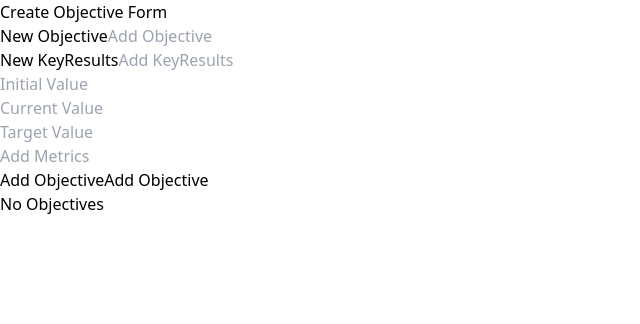
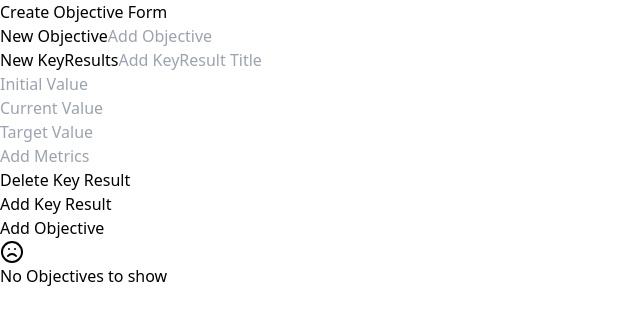
Before and after one commit to heetvadiya/OKRApplication, a React (Vite) app: page / in a window 1280 px wide. Shown: the top 324 px of the page, without its empty margins (0-640 px from the left). Built offline with nearby package versions, Linux system fonts and the light colour scheme.

Commit message:
[Add] OKRs adding

```diff
--- a/src/App.tsx
+++ b/src/App.tsx
@@ -1,95 +1,164 @@
 import {useState} from "react";
+import {Frown} from "lucide-react";
+
+type KeyResultType = {
+  title: string,
+  initialValue: number,
+  currentValue: number,
+  targetValue: number
+  metrics: string
+}
+
+type OKRType = {
+  objective: string
+  keyResults: KeyResultType[];
+}
+
 
 function App() {
-    const initialObjectives: string[] = [
-        // "Build a frontend devloper team",
-        // "Build a Backend devloper team",
-        // "Build a testing team",
-    ];
+  const newKeyResult: KeyResultType = {
+    title: "",
+    initialValue: 0,
+    currentValue: 0,
+    targetValue: 0,
+    metrics: "",
+  }
 
-    const [objectives, setObjectives] = useState<String[]>([]);
-    const [newObjective, setNewObjective] = useState<String>("");
+  const [newObjective, setNewObjective] = useState<string>("");
+  const [keyResults, setKeyResults] = useState<KeyResultType[]>([newKeyResult]);
+  const [okrs, setOkrs] = useState<OKRType[]>([]);
 
   function addObjective() {
-        setObjectives([...objectives, newObjective]);
+    let newOKR: OKRType = {
+      objective: newObjective,
+      keyResults: keyResults
+    }
+    setOkrs([...okrs, newOKR]);
+  }
+
+  function addNewKeyResult() {
+    setKeyResults([...keyResults, newKeyResult]);
   }
 
   return (
-        <>
-            <div className="mx-8 my-4">
-                <div className="border-black border-2 px-4 py-8 space-y-4">
-                    <p className="font-bold">Create Objective Form</p>
+    <div>
+      <div className="mx-8 my-4 flex flex-row">
+        <div className="border-black border-2 px-4 py-8 space-y-4 rounded-md">
+          <p className="font-bold text-3xl">Create Objective Form</p>
           <div className="space-y-4">
             <div className="space-x-4 max-w-2xl px-4">
               <label htmlFor="objective-input" className="ml-4">New Objective</label>
               <input
-                                className="w-full px-1 py-2 border border-amber-400 focus:border-none rounded-md focus:outline-0 focus:ring-blue-500 focus:ring-1 "
+                className="w-full px-1 py-2 border border-blue-400 focus:border-none rounded-md focus:outline-0 focus:ring-blue-500 focus:ring-1 "
                 type="text"
                 placeholder="Add Objective"
                 onChange={(e) => setNewObjective(e.target.value)}/>
             </div>
+
+            {
+              keyResults?.map((keyResult, index) => (
+                <>
+                  <div id="new-key-result" className="space-y-2 bg-gray-50 rounded-md py-2" key={index}>
                     <div className="space-x-4 max-w-2xl px-4">
                       <label htmlFor="objective-input" className="ml-4">New KeyResults</label>
                       <input
-                                className="w-full px-1 py-2 border border-amber-400 focus:border-none rounded-md focus:outline-0 focus:ring-blue-500 focus:ring-1 "
+                        className="w-full px-1 py-2 border border-blue-400 focus:border-none rounded-md focus:outline-0 focus:ring-blue-500 focus:ring-1 "
                         type="text"
-                                placeholder="Add KeyResults"
-                                onChange={(e) => setNewObjective(e.target.value)}/>
+                        placeholder="Add KeyResult Title"
+                        onChange={(e) => {
+                          keyResult.title = e.target.value;
+                          setKeyResults([...keyResults])
+                        }}/>
                     </div>
                     <div className="flex ml-4">
 
                       <div className="space-x-4 max-w-2xl px-4">
                         <input
-                                    className="w-full px-1 py-2 border border-amber-400 focus:border-none rounded-md focus:outline-0 focus:ring-blue-500 focus:ring-1 "
-                                    type="text"
+                          className="w-full px-1 py-2 border border-blue-400 focus:border-none rounded-md focus:outline-0 focus:ring-blue-500 focus:ring-1 "
+                          type="number"
                           placeholder="Initial Value"
-                                    onChange={(e) => setNewObjective(e.target.value)}/>
+                          onChange={(e) => {
+                            keyResult.initialValue = parseInt(e.target.value);
+                            setKeyResults([...keyResults])
+                          }}/>
                       </div>
                       <div className="space-x-4 max-w-2xl px-4">
                         <input
-                                    className="w-full px-1 py-2 border border-amber-400 focus:border-none rounded-md focus:outline-0 focus:ring-blue-500 focus:ring-1 "
-                                    type="text"
+                          className="w-full px-1 py-2 border border-blue-400 focus:border-none rounded-md focus:outline-0 focus:ring-blue-500 focus:ring-1 "
+                          type="number"
                           placeholder="Current Value"
-                                    onChange={(e) => setNewObjective(e.target.value)}/>
+                          onChange={(e) => {
+                            keyResult.currentValue = parseInt(e.target.value);
+                            setKeyResults([...keyResults])
+                          }}/>
                       </div>
                       <div className="space-x-4 max-w-2xl px-4">
                         <input
-                                    className="w-full px-1 py-2 border border-amber-400 focus:border-none rounded-md focus:outline-0 focus:ring-blue-500 focus:ring-1 "
-                                    type="text"
+                          className="w-full px-1 py-2 border border-blue-400 focus:border-none rounded-md focus:outline-0 focus:ring-blue-500 focus:ring-1 "
+                          type="number"
                           placeholder="Target Value"
-                                    onChange={(e) => setNewObjective(e.target.value)}/>
+                          onChange={(e) => {
+                            keyResult.targetValue = parseInt(e.target.value);
+                            setKeyResults([...keyResults])
+                          }}/>
                       </div>
                     </div>
                     <div className="space-x-4 max-w-2xl px-4">
                       <input
-                                className="px-1 py-2 border border-amber-400 focus:border-none rounded-md focus:outline-0 focus:ring-blue-500 focus:ring-1 ml-4"
+                        className="px-1 py-2 border border-blue-400 focus:border-none rounded-md focus:outline-0 focus:ring-blue-500 focus:ring-1 ml-4"
                         type="text"
                         placeholder="Add Metrics"
-                                onChange={(e) => setNewObjective(e.target.value)}/>
+                        onChange={(e) => {
+                          keyResult.metrics = e.target.value;
+                          setKeyResults([...keyResults])
+                        }}/>
                     </div>
+                    <button>
+                      Delete Key Result
+                    </button>
                   </div>
+                </>
+              ))
+            }
+
+          </div>
+
+          <button
+            className="bg-gray-400 px-2 py-1 ml-4 rounded-md text-white ring-2 ring-gray-800 hover:bg-gray-500"
+            onClick={addNewKeyResult}>Add Key Result
+          </button>
           <div className="grid justify-items-center">
             <button
-                        className="bg-blue-400 px-2 py-1 rounded-md text-white ring-2 ring-gray-800 hover:bg-blue-500 justify-self-center"
-                        onClick={addObjective}>Add Objective
-                    </button>
-                        <button
-                            className="bg-blue-400 px-2 py-1 rounded-md text-white ring-2 ring-gray-800 hover:bg-blue-500 justify-self-center"
+              className="bg-blue-400 px-2 py-1 rounded-md text-white ring-2 ring-gray-800 hover:bg-blue-500 justify-self-end"
               onClick={addObjective}>Add Objective
             </button>
           </div>
         </div>
       </div>
-            <div className="border-2 border-black">
-                {objectives.length > 0 ? (
-                    objectives.map((objective) => {
-                        return <p>{objective}</p>;
+      <div className="border-2 mx-8 my-4 px-8 py-4 rounded-md border-black space-y-8">
+        {okrs.length > 0 ? (
+          okrs.map((okr) => {
+            return <div className="space-y-4 bg-blue-200 px-2 py-4 rounded-md">
+              <p>Objective Title : {okr.objective}</p>
+              {
+                okr.keyResults.map((keyResult) => {
+                  return <div className="bg-gray-50">
+                    <p> Key Results: </p>
+                    <p>Title : {keyResult.title}</p>
+                    <p>Initial Value : {keyResult.initialValue}</p>
+                    <p>Current Value: {keyResult.currentValue}</p>
+                    <p>Target Value: {keyResult.targetValue}</p>
+                    <p>Metrics : {keyResult.metrics}</p>
+                  </div>;
+                })
+              }
+            </div>
           })
         ) : (
-                    <p>No Objectives</p>
+          <div className="grid justify-items-center"><Frown/><p>No Objectives to show</p></div>
         )}
       </div>
-        </>
+    </div>
   );
 }
 
```
Lines whose indentation alone changed are shown as unchanged.
